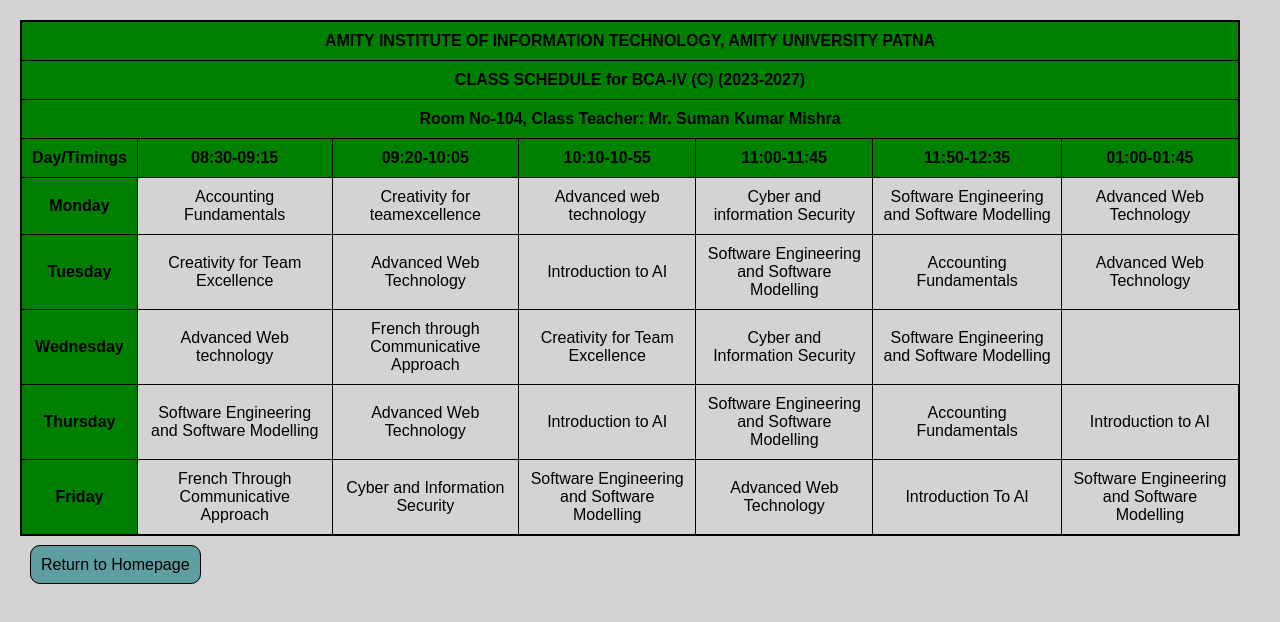
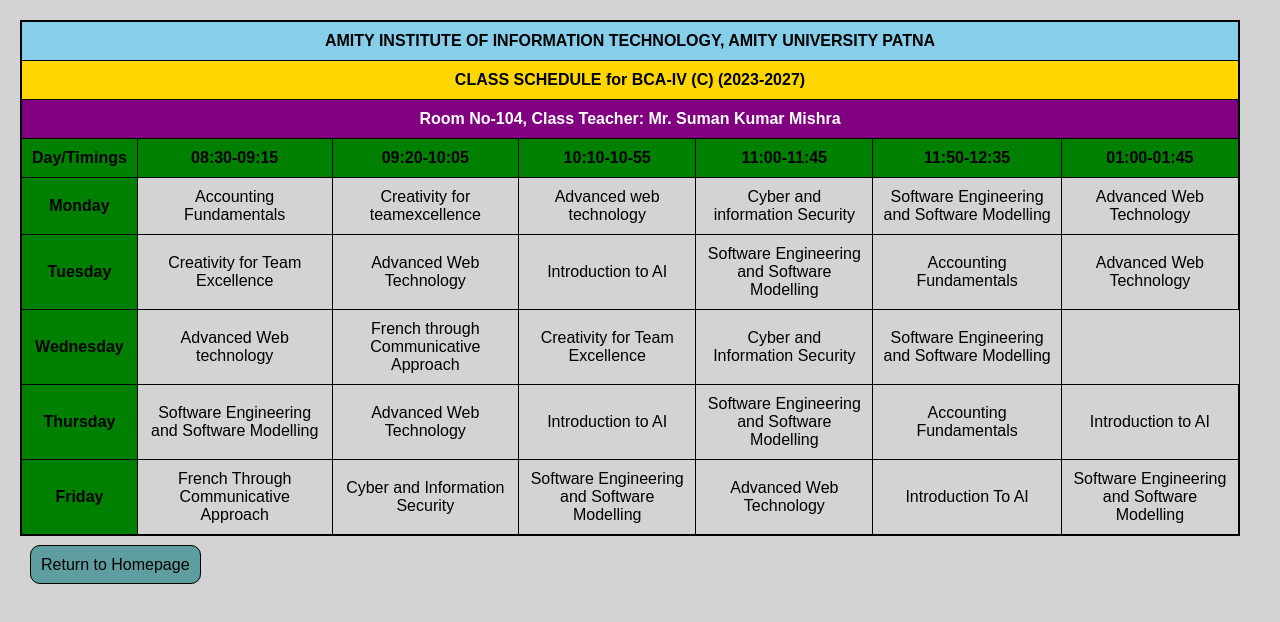
Before and after one commit to thegrimlet/web, a plain HTML site: page table.html in a window 1280 px wide. Drawn offline with Linux system fonts and the light colour scheme.

Commit message:
Update styles.css
updated table heading stylings

```diff
--- a/styles.css
+++ b/styles.css
@@ -12,7 +12,6 @@ table, img {
 figure{
     margin-left: 0px;
 }
-
 
 table, td, th {
     border: 1px solid black;
@@ -38,8 +37,20 @@ a {
     background-color: cadetblue;
 }
 
-
 a:hover {
     color: white;
     background-color: black;
 }
+
+.purple {
+    background-color: purple;
+    color: white;
+}
+
+.yellow {
+    background-color: gold;
+}
+
+.blue {
+    background-color: skyblue;
+}
```
